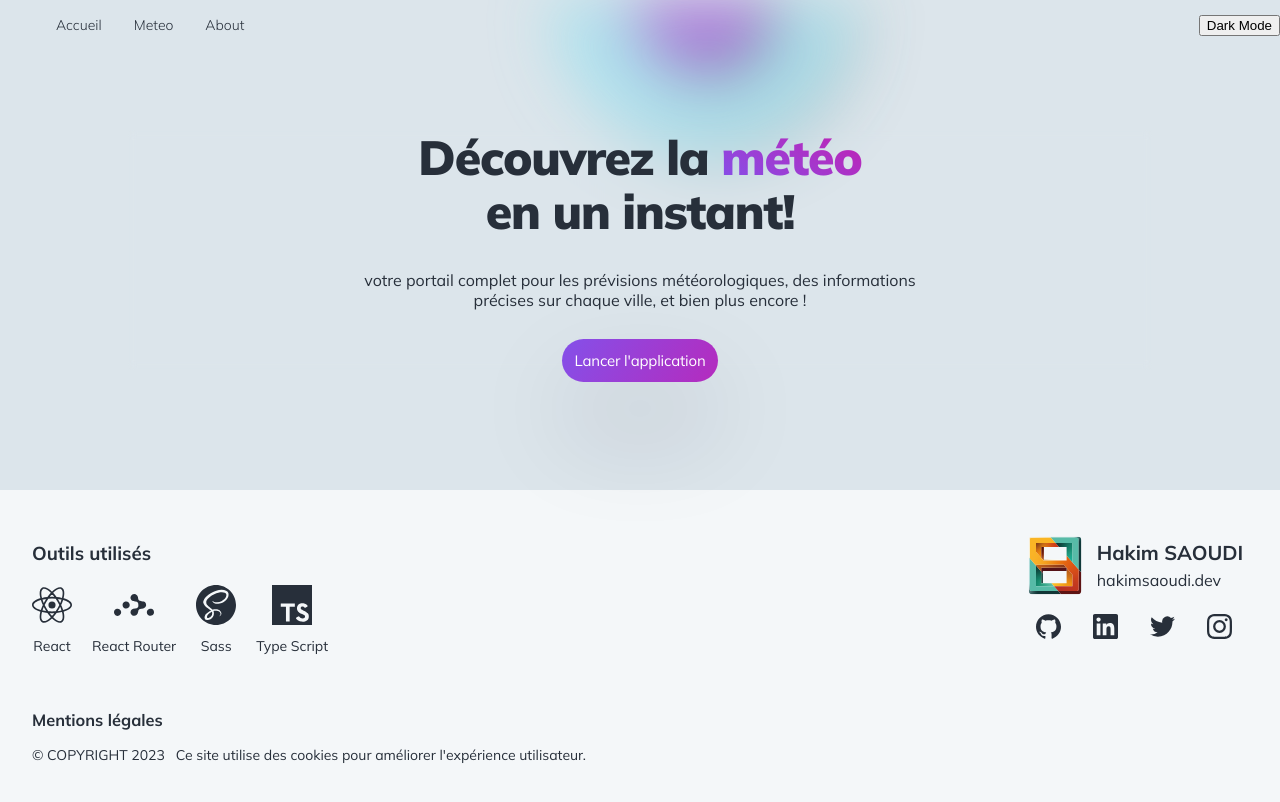
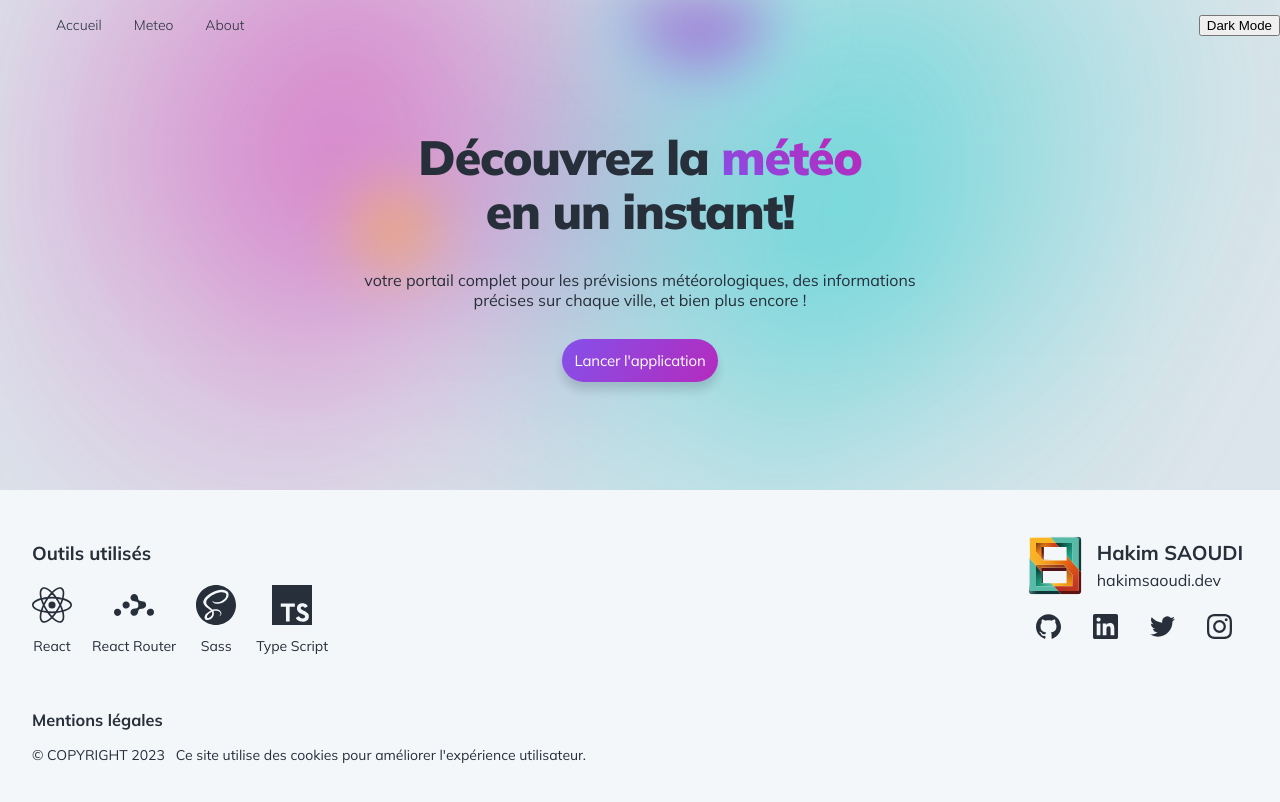
Before and after one commit to saoudi-h/meteo-react-app, a React (Create React App) app: page / in a window 1280 px wide. Shown: the top 802 px of the page. Built offline with nearby package versions, Linux system fonts and the light colour scheme.

Commit message:
add hero background to home page

```diff
--- a/src/components/bubbleBack/BubbleBack.sass
+++ b/src/components/bubbleBack/BubbleBack.sass
@@ -21,8 +21,6 @@
             position: absolute
             will-change: transform
             border-radius: 50%
-            background: #a6dbe9
-            box-shadow: 10px 10px 5px 0px rgba(0, 0, 0, 0.75)
             opacity: 0.6
 
         //lumière bulle
@@ -34,10 +32,4 @@
             width: 20px
             height: 20px
             border-radius: 50%
-            background: rgba(255, 255, 255, 0.8)
-
-        > div:nth-child(3)::after
-            top: 25px
-            left: 25px
-            width: 25px
-            height: 25px
+            background: rgba(255, 255, 255, 0.5)
--- a/src/components/bubbleBack/BubbleBack.tsx
+++ b/src/components/bubbleBack/BubbleBack.tsx
@@ -6,11 +6,11 @@ import { useTrail, animated } from '@react-spring/web';
 const bubbleList = [
     {
         constConfig: {
-            diameter: "300px",
+            diameter: "200px",
             color: "#90e0ef",
         },
         xy: [700, 0],
-        config: { mass: 10, tension: 50, friction: 50 },
+        config: { mass: 10, tension: 80, friction: 50 },
     },
     {
         constConfig: {
@@ -18,7 +18,15 @@ const bubbleList = [
             color: "#a637cc",
         },
         xy: [200, 0],
-        config: { mass: 10, tension: 60, friction: 50 },
+        config: { mass: 10, tension: 70, friction: 50 },
+    },
+    {
+        constConfig: {
+            diameter: "80px",
+            color: "#f8ae26ff",
+        },
+        xy: [200, 400],
+        config: { mass: 10, tension: 50, friction: 500 },
     },
 ];
 
--- a/src/pages/home/Home.sass
+++ b/src/pages/home/Home.sass
@@ -4,6 +4,16 @@ $bg-size: 600%
 $primary-color: #6c63ff
 
 .home
+
+  &__hero
+    position: absolute
+    object-fit: cover
+    top: 0px
+    width: 100vw
+    height: 100vh
+    z-index: -1
+    opacity: .6
+
   .container
     width: 80%
     max-width: 1356px
@@ -13,7 +23,7 @@ $primary-color: #6c63ff
     font-family: mulish
     text-align: center
     margin: 80px auto 120px
-    backdrop-filter: blur(4px)
+    backdrop-filter: blur(6px)
 
     &__title
       font-weight: 900
@@ -43,7 +53,7 @@ $primary-color: #6c63ff
       transition: opacity .2s
       background: linear-gradient(122deg, var(--primary), #ec008c, var(--primary)) 0 0 / var(--bg-size) 100%
       animation: move-bg 25s linear infinite
-      box-shadow: rgba(17, 12, 46, 0.15) 0px 48px 100px 0px
+      box-shadow: rgba(17, 12, 46, 0.15) 0px 8px 10px 0px
 
   @keyframes move-bg
     100%
--- a/src/pages/home/Home.tsx
+++ b/src/pages/home/Home.tsx
@@ -10,6 +10,7 @@ const Home = () => {
     }
     return (
         <main className="home" onMouseMove={handleMouseMove}>
+            <img src="/hero/hero_weather_2.png" alt="hero" className="home__hero" />
 
             <div className="container exhero">
 
```
Also changed, not shown: public/hero/hero_weather.png (added), public/hero/hero_weather_2.png (added).
